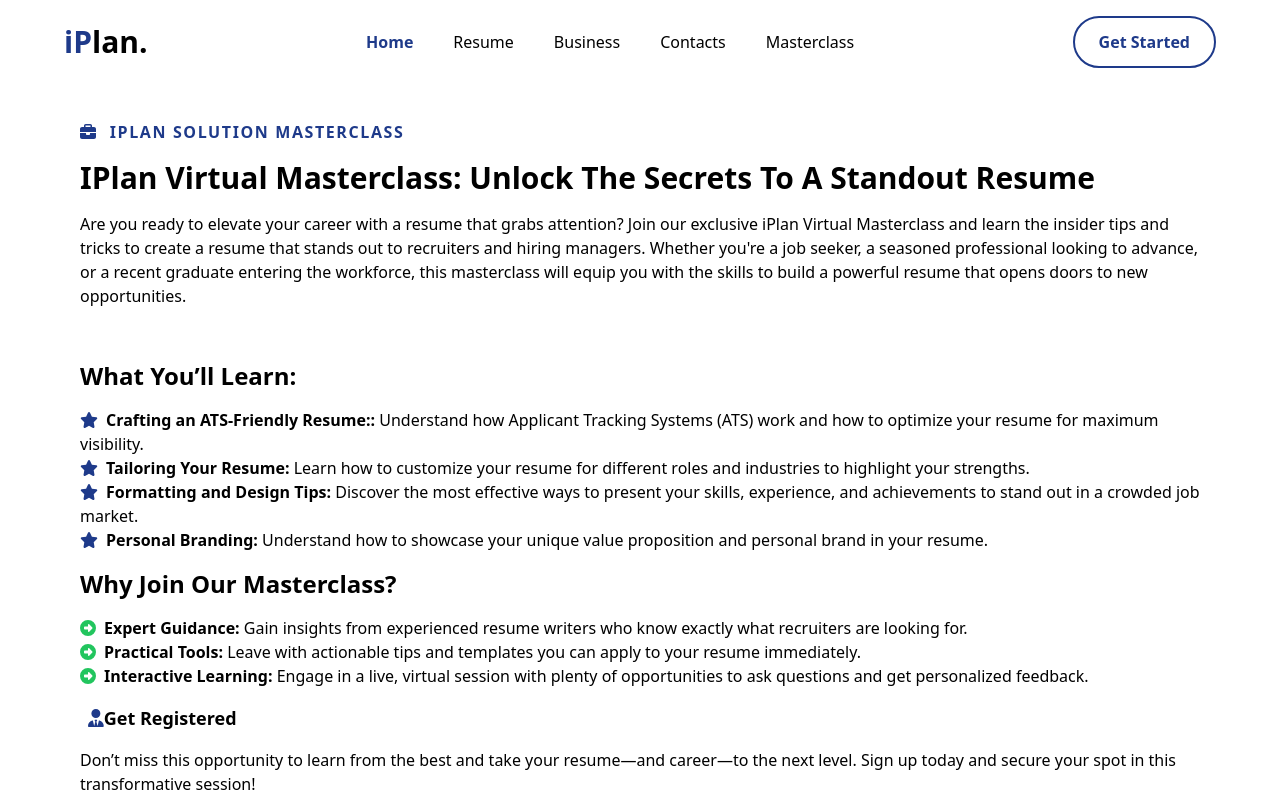
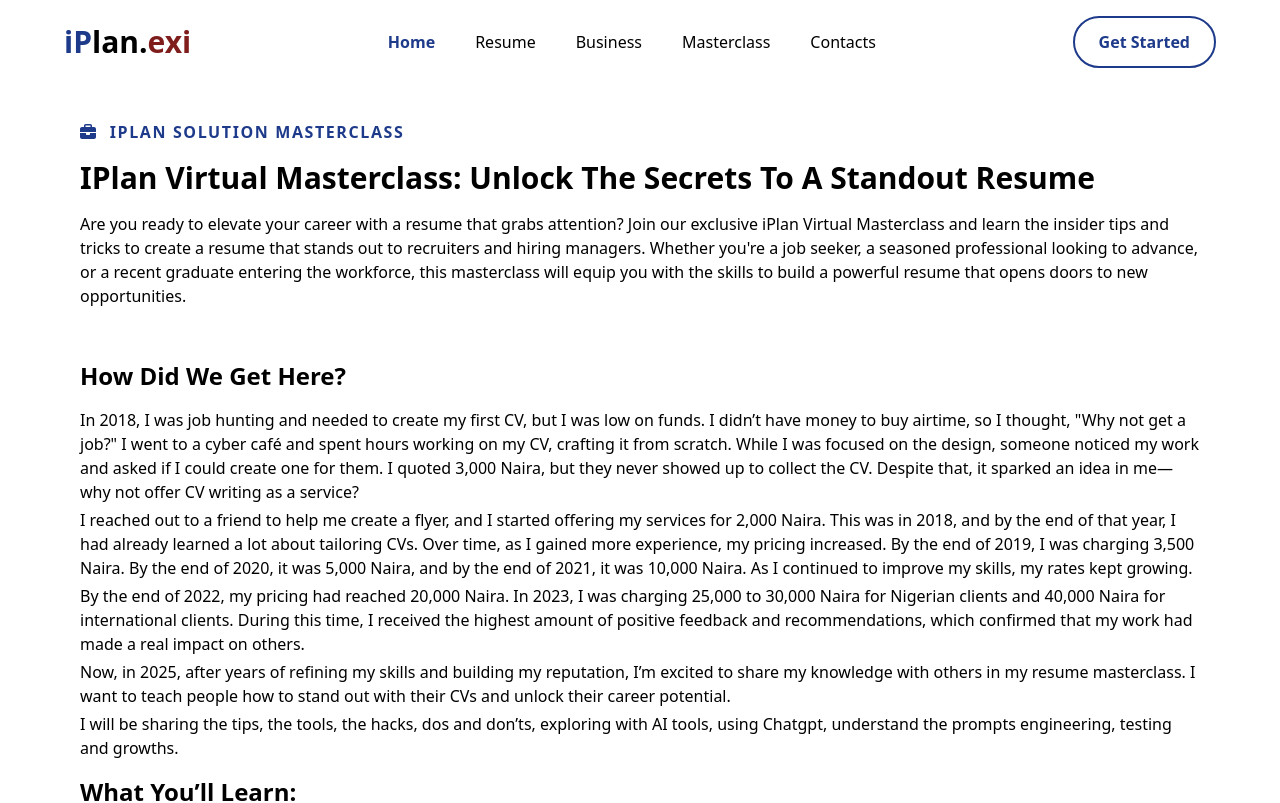
Before and after one commit to awesomeojumu/iplan, a Next.js app: page /masterclass in a window 1280 px wide. Shown: the top 803 px of the page. Built offline with nearby package versions, Linux system fonts and the light colour scheme; grey boxes are pictures that could not be loaded.

Commit message:
testing thigs

```diff
--- a/src/components/Navbar.js
+++ b/src/components/Navbar.js
@@ -40,7 +40,10 @@ const Navbar = () => {
       <div className="container px-5 md:px-16 flex items-center justify-between mx-auto">
         <Link href={"/"}>
           <h2 className="text-3xl cursor-pointer">
-            <b><span className="text-blue-900">iP</span>lan.</b>
+            <b>
+              <span className="text-blue-900">iP</span>
+              lan.
+              <span className="text-red-900">exi</span></b>
           </h2>
         </Link>
 
@@ -61,7 +64,7 @@ const Navbar = () => {
               <CloseOutlinedIcon />
             </button>
 
-            {["/", "/resume", "/business", "/contacts", "/masterclass",].map(
+            {["/", "/resume", "/business", "/masterclass", "/contacts",].map(
               (path, index) => (
                 <li
                   key={index}
--- a/src/pages/masterclass.js
+++ b/src/pages/masterclass.js
@@ -25,6 +25,29 @@ export default function MasterclassPage() {
 
             <section className="container mx-auto px-7 md:px-20 flex flex-col lg:flex-row items-center lg:gap-10 gap-10">
                 <div className="flex flex-col gap-1 flex-1">
+
+                <h4 className="capitalize text-2xl md:text-2xl xl:text-2xl font-bold my-3">
+                    How did we get here?
+                  </h4>
+                  <p>
+                  In 2018, I was job hunting and needed to create my first CV, but I was low on funds. I didn’t have money to buy airtime, so I thought, "Why not get a job?" I went to a cyber café and spent hours working on my CV, crafting it from scratch. While I was focused on the design, someone noticed my work and asked if I could create one for them. I quoted 3,000 Naira, but they never showed up to collect the CV. Despite that, it sparked an idea in me—why not offer CV writing as a service?
+                  </p>
+
+                  <p>
+                  I reached out to a friend to help me create a flyer, and I started offering my services for 2,000 Naira. This was in 2018, and by the end of that year, I had already learned a lot about tailoring CVs. Over time, as I gained more experience, my pricing increased. By the end of 2019, I was charging 3,500 Naira. By the end of 2020, it was 5,000 Naira, and by the end of 2021, it was 10,000 Naira. As I continued to improve my skills, my rates kept growing.
+                  </p>
+
+                  <p>
+                    By the end of 2022, my pricing had reached 20,000 Naira. In 2023, I was charging 25,000 to 30,000 Naira for Nigerian clients and 40,000 Naira for international clients. During this time, I received the highest amount of positive feedback and recommendations, which confirmed that my work had made a real impact on others.
+                  </p>
+
+                  <p>
+                    Now, in 2025, after years of refining my skills and building my reputation, I’m excited to share my knowledge with others in my resume masterclass. I want to teach people how to stand out with their CVs and unlock their career potential.
+                  </p>
+
+                  <p>
+                    I will be sharing the tips, the tools, the hacks, dos and don’ts, exploring with AI tools, using Chatgpt, understand the prompts engineering, testing and growths.
+                  </p>
 
                   <h4 className="capitalize text-2xl md:text-2xl xl:text-2xl font-bold my-3">
                     What You’ll Learn:
```
